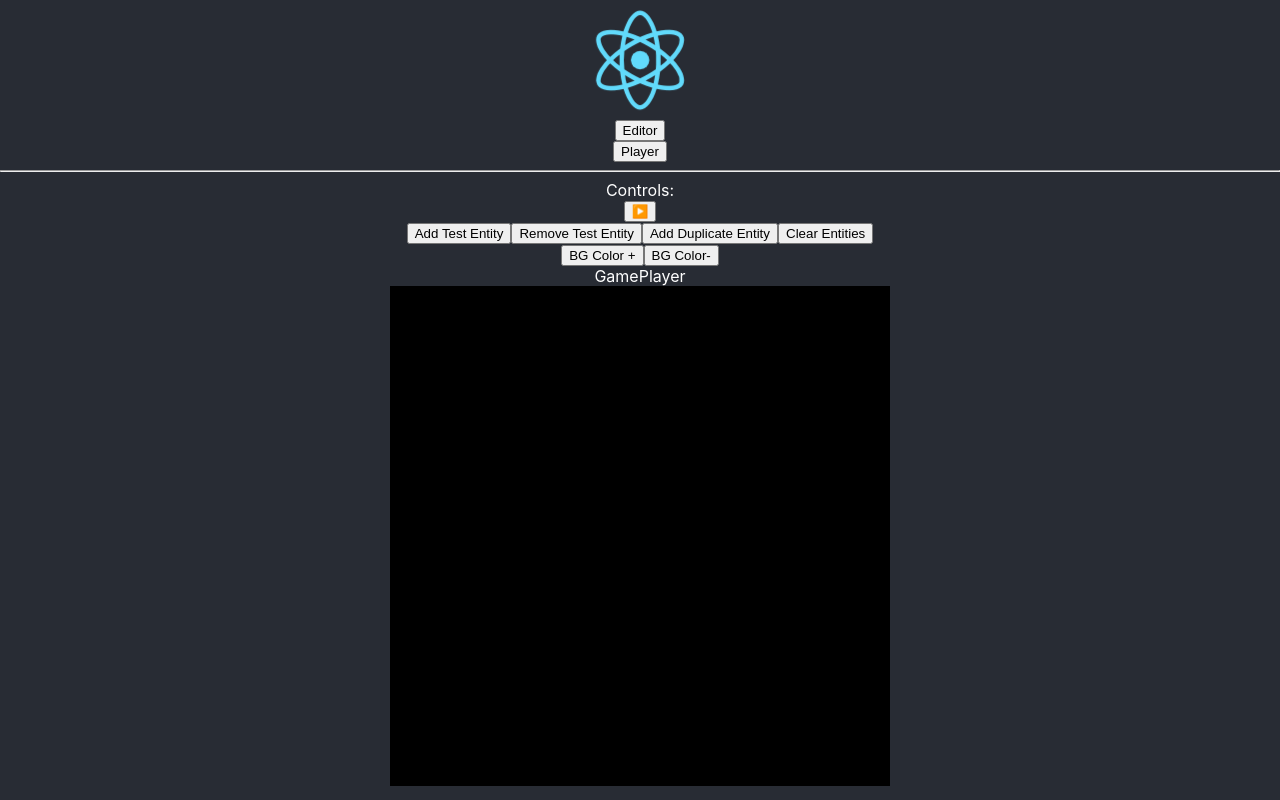
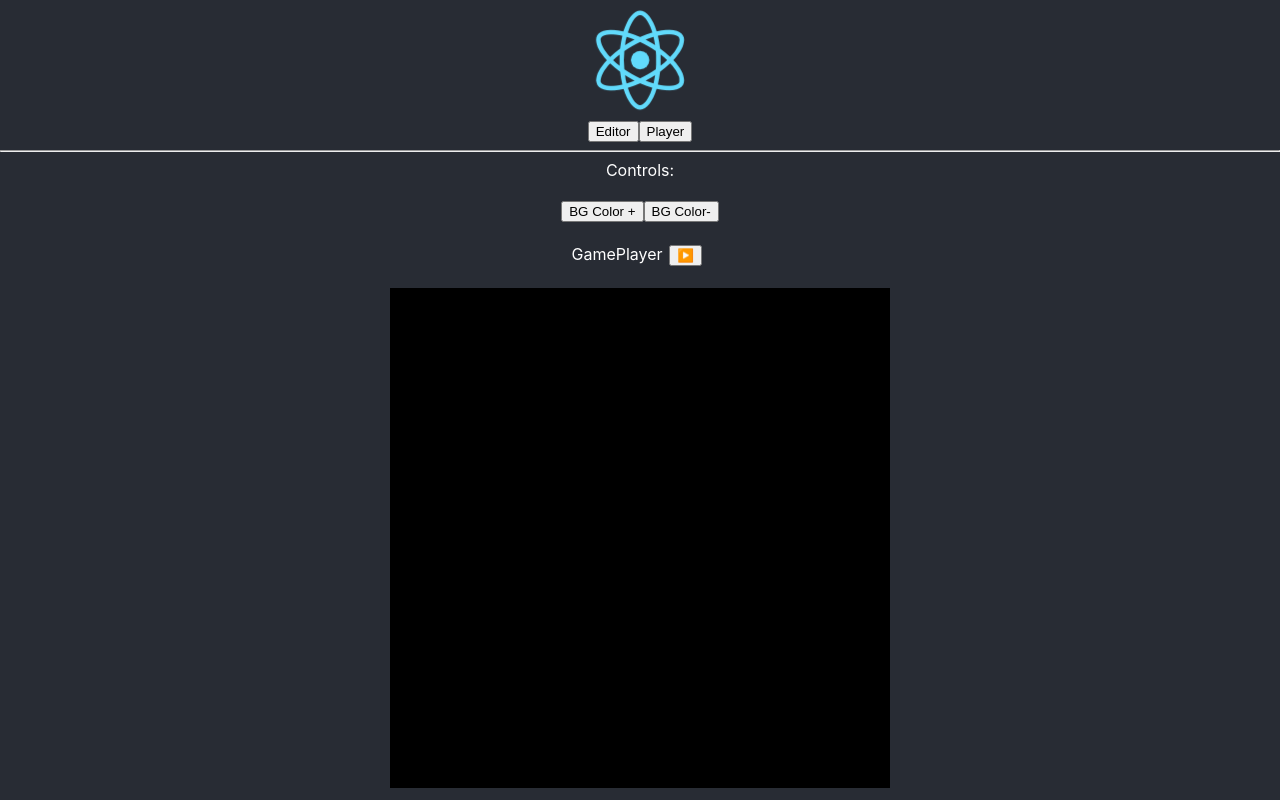
Before and after one commit to fadookie/diygames, a React (Create React App) app: page / in a window 1280 px wide. Shown: the top 800 px of the page. Built offline with nearby package versions, Linux system fonts and the light colour scheme.

Commit message:
reorganize editor controls a bit

```diff
--- a/src/App.js
+++ b/src/App.js
@@ -14,9 +14,9 @@ const App = () => {
       <div className="App">
         <header className="App-header">
           <img src={logo} className="App-logo" alt="logo" />
-          <button onClick={() => setActiveComponent('Editor')}>Editor</button>
-          <button onClick={() => setActiveComponent('Player')}>Player</button>
         </header>
+        <button onClick={() => setActiveComponent('Editor')}>Editor</button>
+        <button onClick={() => setActiveComponent('Player')}>Player</button>
         <hr/>
         <div className="body">
           {(() => {
--- a/src/components/Editor.js
+++ b/src/components/Editor.js
@@ -61,9 +61,22 @@ function Editor() {
   return (
     <div className="container">
       Controls:<br />
-      <button className="button" onClick={() => setGamePlaying(prev => !prev)}>
-        {gamePlaying ? '⏹' : '▶️'}
+      <br />
+      <button className="button" onClick={shiftBgColor.bind(null, 10)}>
+        BG Color +
       </button>
+      <button className="button" onClick={shiftBgColor.bind(null, -10)}>
+        BG Color-
+      </button>
+      <br />
+      <p>GamePlayer
+        <button className="button" style={{ margin: '5pt' }} onClick={() => setGamePlaying(prev => !prev)}>
+          {gamePlaying ? '⏹' : '▶️'}
+        </button>
+      </p>
+      <GamePlayer playing={gamePlaying} />
+      <br />
+      Entity Editor:
       <br />
       <button className="button" onClick={addTestEntity}>
         Add Test Entity
@@ -78,15 +91,6 @@ function Editor() {
         Clear Entities
       </button>
       <br />
-      <button className="button" onClick={shiftBgColor.bind(null, 10)}>
-        BG Color +
-      </button>
-      <button className="button" onClick={shiftBgColor.bind(null, -10)}>
-        BG Color-
-      </button>
-      <GamePlayer playing={gamePlaying} />
-      <br />
-      Entity Editor:
       <CodeEditor />
       Scene:
       <pre className="codePreview">{`GameState: ${JSON.stringify({...gameState, entities: '<See Above>'}, undefined, 2)}`}</pre>
--- a/src/components/GamePlayer.js
+++ b/src/components/GamePlayer.js
@@ -60,10 +60,7 @@ function GamePlayer({ playing }) {
     }
   }, [playing]);
   return (
-    <div className="container p-b-md p-r-md p-l-md has-text-centered">
-      GamePlayer
-      <div id="container" ref={sketchContainerRef} />
-    </div>
+    <div id="container" ref={sketchContainerRef} />
   );
 }
 
```
